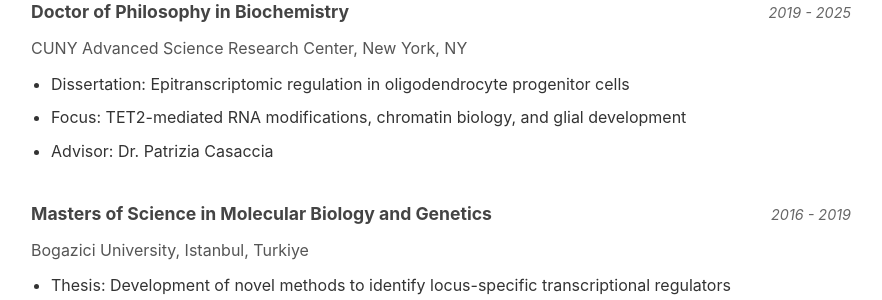
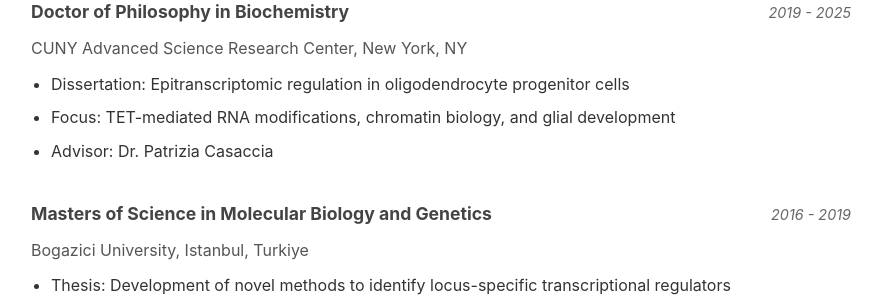
Before and after one commit to ipekselcen/ipekselcen.github.io, a Jekyll site: the page cv.html, which Jekyll copies as it is, in a window 1280 px wide and 900 px high. Shown: the part 360-660 px from the top of the window, without its empty margins (199-1081 px from the left). Built offline with Jekyll 4.4.1, drawn with Linux system fonts in a browser that asks for light colours.

Commit message:
Update cv.html

```diff
--- a/cv.html
+++ b/cv.html
@@ -141,7 +141,7 @@
             <div class="institution">CUNY Advanced Science Research Center, New York, NY</div>
             <ul>
                 <li>Dissertation: Epitranscriptomic regulation in oligodendrocyte progenitor cells</li>
-                <li>Focus: TET2-mediated RNA modifications, chromatin biology, and glial development</li>
+                <li>Focus: TET-mediated RNA modifications, chromatin biology, and glial development</li>
                 <li>Advisor: Dr. Patrizia Casaccia</li>
             </ul>
 
```
